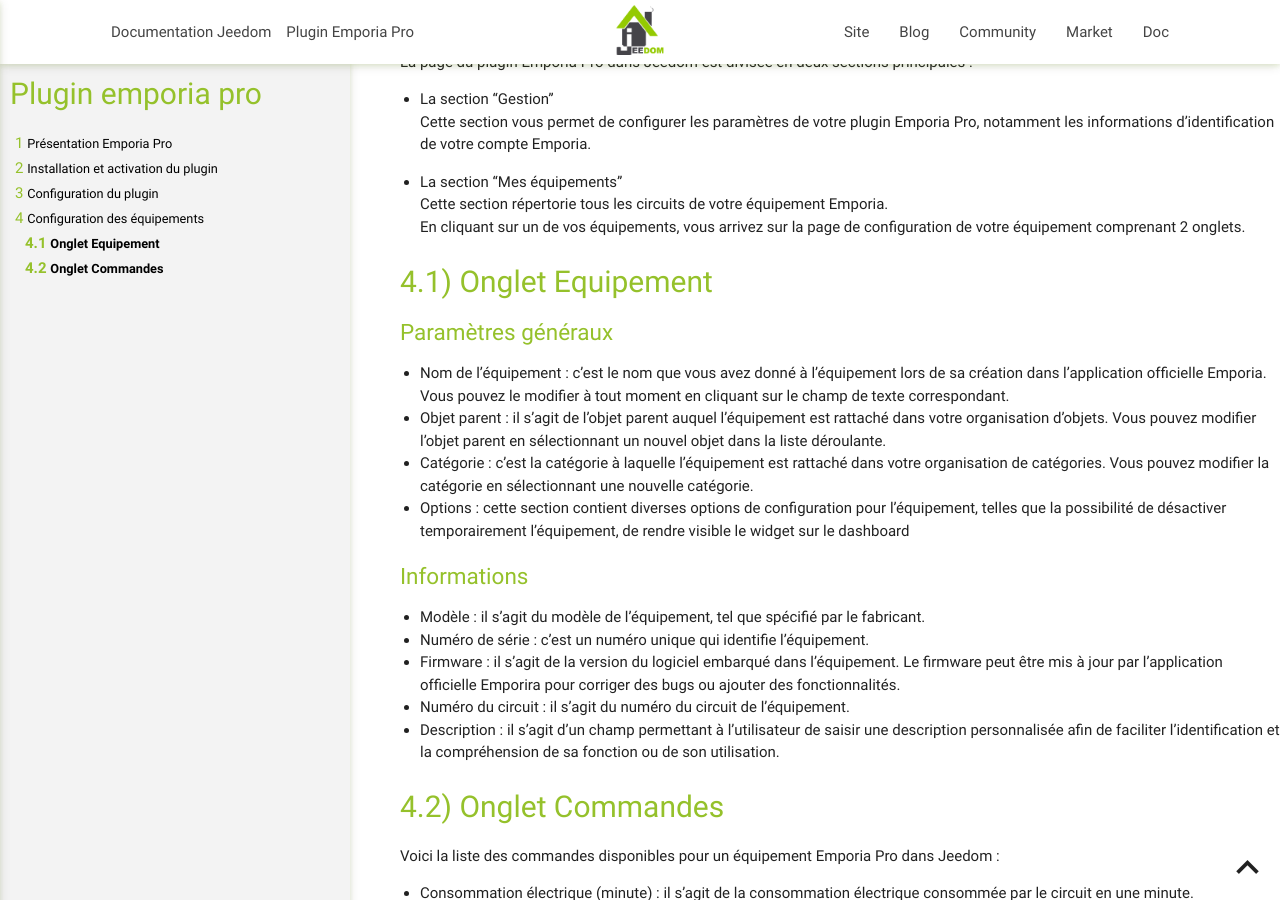
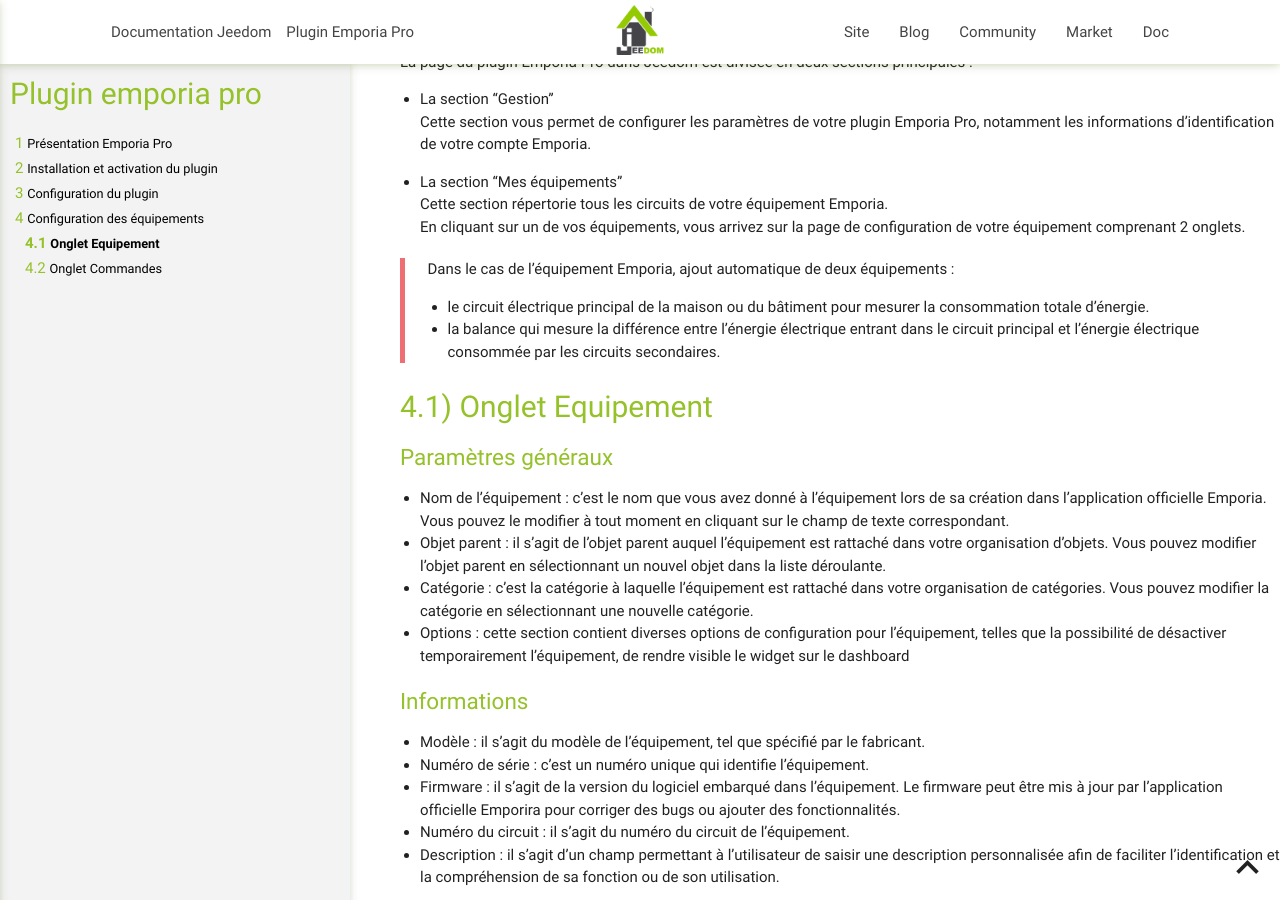
Before and after one commit to thanaus/jeedom_docs, a Jekyll site: the page built from plugins/emporiapro/fr_FR/index.md, in a window 1280 px wide and 900 px high, scrolled down 1335 px. Built offline with Jekyll 4.4.1, drawn with Linux system fonts in a browser that asks for light colours.

Commit message:
Update index.md

```diff
--- a/plugins/emporiapro/fr_FR/index.md
+++ b/plugins/emporiapro/fr_FR/index.md
@@ -64,6 +64,10 @@ Cette section vous permet de configurer les paramètres de votre plugin Emporia
 Cette section répertorie tous les circuits de votre équipement Emporia.
 En cliquant sur un de vos équipements, vous arrivez sur la page de configuration de votre équipement comprenant 2 onglets.
 
+>Dans le cas de l'équipement Emporia, ajout automatique de deux équipements :
+> - le circuit électrique principal de la maison ou du bâtiment pour mesurer la consommation totale d'énergie.
+> - la balance qui mesure la différence entre l'énergie électrique entrant dans le circuit principal et l'énergie électrique consommée par les circuits secondaires.
+
 ## Onglet Equipement
 
 ### Paramètres généraux
```
